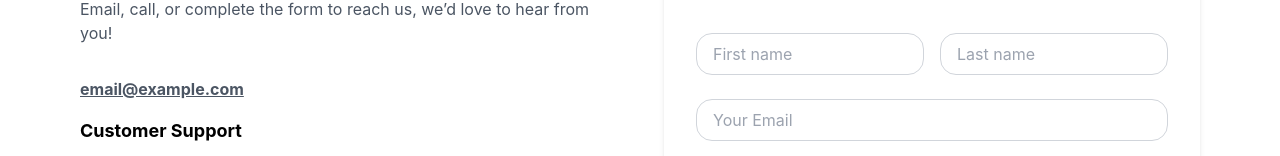
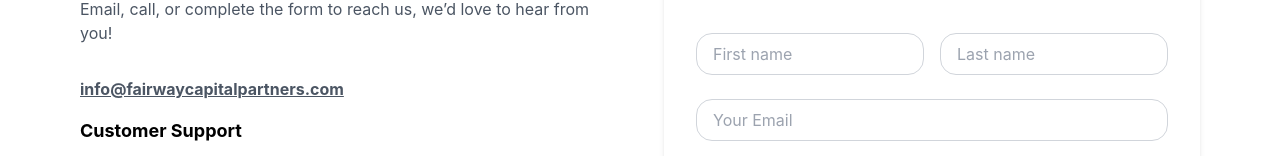
Before and after one commit to johnnybasgallop/fairway-site, a React (Create React App) app: page /contactUs in a window 1280 px wide. Shown: the part 315-471 px from the top of the page. Built offline with nearby package versions, Linux system fonts and the light colour scheme.

Commit message:
changes made

```diff
--- a/src/Landing/Contact-Us/ContactPage.jsx
+++ b/src/Landing/Contact-Us/ContactPage.jsx
@@ -60,7 +60,7 @@ const ContactPage = () => {
             from you!
           </p>
           <p className="text-gray-600 font-bold underline mb-4">
-            email@example.com
+            info@fairwaycapitalpartners.com
           </p>
 
           <div className="space-y-6">
```
